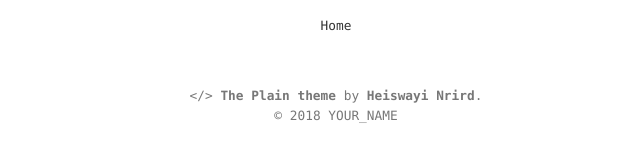
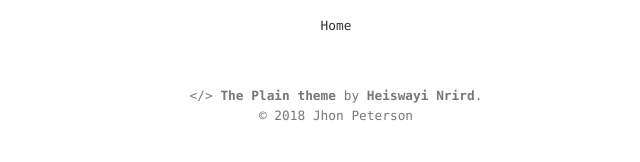
Before and after one commit to petersonjhon/nelangsa, a Jekyll site: the page built from about.md, in a window 1280 px wide. Shown: the part 520-682 px from the top of the page, without its empty margins (304-944 px from the left). Built offline with Jekyll 4.4.1, drawn with Linux system fonts in a browser that asks for light colours; some of the changed lines change nothing that is shown.

Commit message:
Update _config.yml

```diff
--- a/_config.yml
+++ b/_config.yml
@@ -1,22 +1,22 @@
 # Site Info
-title:              "The Plain"
-description:        "The Plain is a minimalist Jekyll theme, that's it. Can't say anymore..."
-google_verify:      epFgX0s_0RM3CdjwFcsewfXzPov2g8s9ZBOLyaIUH-o # Put your Google Verification here
+title:              "Nelangsa"
+description:        "Blog kontes seo yang berisikan ulasan agen judi online seperti bandar poker, agen sakong, bandarq online, domino99"
+google_verify:       # Put your Google Verification here
 google_analytics:   UA-XXXXXXX-X # Put your Google Analytics code
 
 # Author Info
-author_name:        "YOUR_NAME" # Your name here
-author_email:       hnrird@gmail.com # Your email here
+author_name:        "Jhon Peterson" # Your name here
+author_email:       jhonpeterson99@gmail.com # Your email here
 author_gravatar:    2b38b1b0e7e08b69379bd61582adf0c8 # Your Gravatar md5 hash here for logo
-twitter_username:   HeiswayiNrird # Your Twitter username here
-github_username:    heiswayi # Your GitHub username here
+twitter_username:    # Your Twitter username here
+github_username:    petersonjhon # Your GitHub username here
 
 # Site Settings
-url:                https://heiswayi.nrird.com # main url
-baseurl:            /the-plain # for gh-pages
-permalink:          /notes/:title # Post permalink
-timezone:           Asia/Kuala_Lumpur # https://en.wikipedia.org/wiki/List_of_tz_database_time_zones
-mathjax:            true  # enables support for mathjax - set to false to disable
+url:                 # main url
+baseurl:            / # for gh-pages
+permalink:          /:title # Post permalink
+timezone:           Asia/Jakarta # https://en.wikipedia.org/wiki/List_of_tz_database_time_zones
+mathjax:            false  # enables support for mathjax - set to false to disable
 
 # Site Build
 highlighter:        rouge
```
